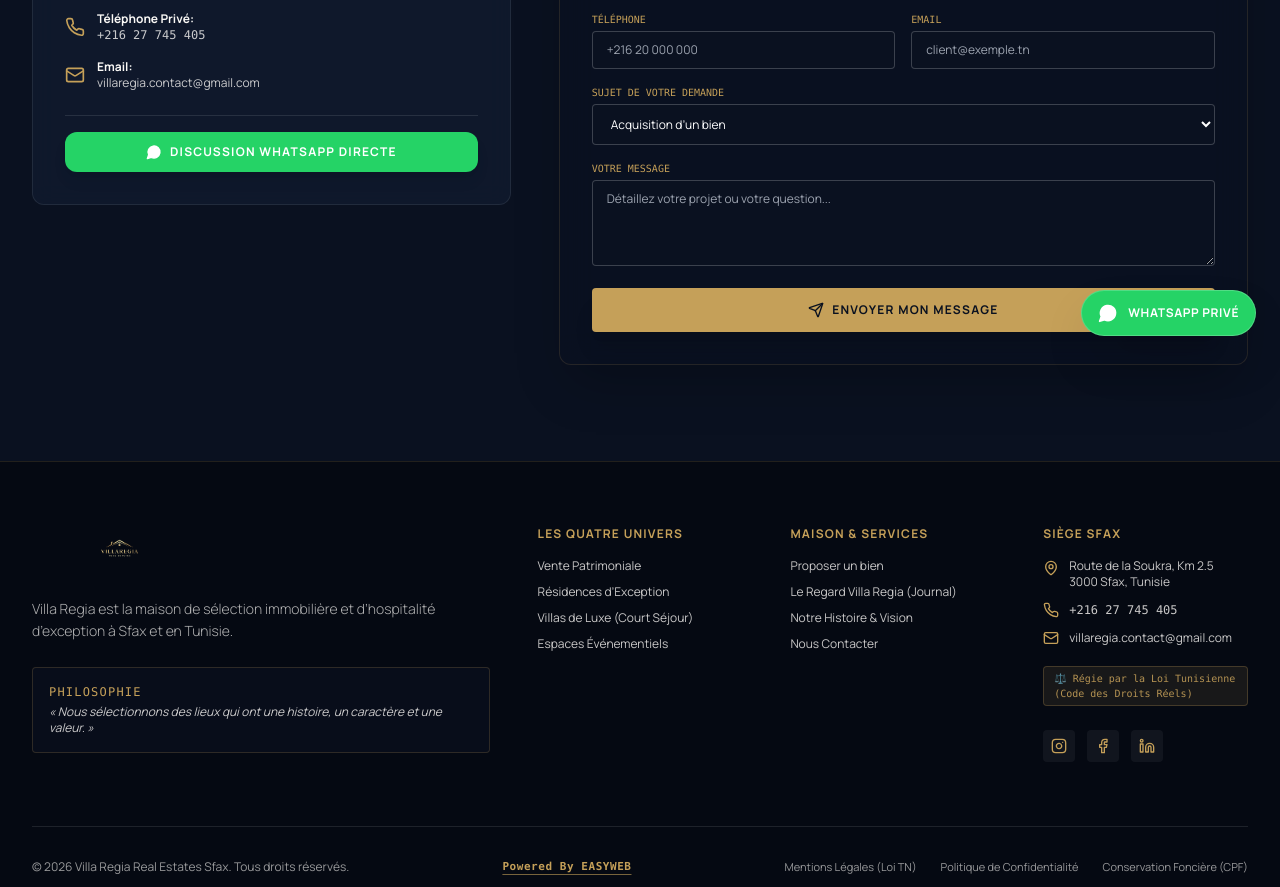
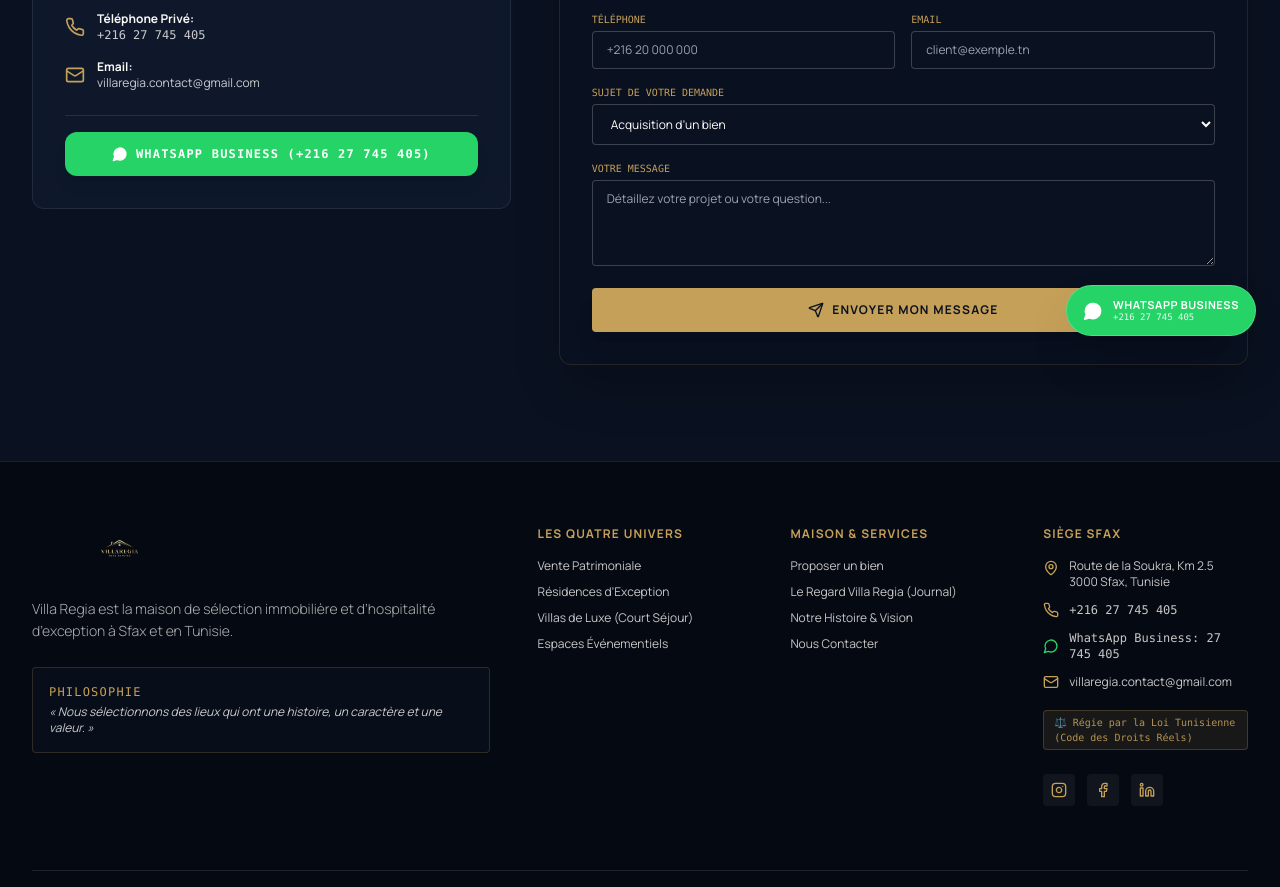
Before and after one commit to villaregiacontact-code/Villaregia, a Next.js app: page /contact in a window 1280 px wide. Shown: the part 440-1327 px from the top of the page. Built offline with nearby package versions, Linux system fonts and the light colour scheme.

Commit message:
fix: brand official WhatsApp contact as WhatsApp Business (+216 27 745 405) across platform

```diff
--- a/src/app/contact/page.tsx
+++ b/src/app/contact/page.tsx
@@ -90,13 +90,14 @@
 
               <div className="pt-4 border-t border-white/10">
                 <a
-                  href="https://wa.me/21627745405"
+                  href="https://wa.me/21627745405?text=Bonjour%20Villa%20Regia%2C%20je%20souhaite%20%C3%A9changer%20avec%20un%20conseiller%20concernant%20vos%20services%20immobiliers."
                   target="_blank"
                   rel="noopener noreferrer"
-                  className="w-full bg-[#25D366] text-white py-3 rounded-xl text-xs font-bold uppercase tracking-widest flex items-center justify-center gap-2 hover:opacity-95 shadow-lg transition-all"
+                  className="w-full bg-[#25D366] hover:bg-[#20ba5a] text-white py-3.5 rounded-xl text-xs font-bold uppercase tracking-widest flex items-center justify-center gap-2 hover:opacity-95 shadow-lg transition-all font-mono"
+                  title="Ouvrir le compte WhatsApp Business de Villa Regia (+216 27 745 405)"
                 >
                   <MessageCircle className="w-4 h-4 fill-current" />
-                  <span>Discussion WhatsApp Directe</span>
+                  <span>WhatsApp Business (+216 27 745 405)</span>
                 </a>
               </div>
             </div>
--- a/src/app/properties/[id]/page.tsx
+++ b/src/app/properties/[id]/page.tsx
@@ -306,9 +306,10 @@
                 target="_blank"
                 rel="noopener noreferrer"
                 className="w-full bg-[#25D366] hover:bg-[#20ba5a] text-white font-bold text-xs uppercase tracking-widest py-3.5 rounded flex items-center justify-center gap-2 shadow-lg transition-all"
+                title="Contacter le conseiller privé Villa Regia sur WhatsApp Business (+216 27 745 405)"
               >
                 <MessageCircle className="w-4 h-4 fill-current" />
-                <span>Contact WhatsApp Direct</span>
+                <span>WhatsApp Business Officiel</span>
               </a>
 
               {property.universe === 'LUXE' ? (
--- a/src/components/common/WhatsAppButton.tsx
+++ b/src/components/common/WhatsAppButton.tsx
@@ -15,11 +15,11 @@
 }) => {
   const { t } = useLanguage();
 
-  const phone = '21627745405'; // Villa Regia Sfax official WhatsApp contact
+  const phone = '21627745405'; // Villa Regia Sfax official WhatsApp Business contact
 
   const defaultText = propertyTitle
-    ? `Bonjour Villa Regia, je souhaite obtenir des informations exclusives concernant le bien : ${propertyTitle}.`
-    : customMessage || `Bonjour Villa Regia, je souhaite échanger avec un conseiller privé concernant vos biens à Sfax.`;
+    ? `Bonjour Villa Regia,\nJe souhaite obtenir des informations exclusives concernant le bien : ${propertyTitle}.`
+    : customMessage || `Bonjour Villa Regia,\nJe souhaite échanger avec un conseiller privé concernant vos biens d'exception à Sfax.`;
 
   const whatsappUrl = `https://wa.me/${phone}?text=${encodeURIComponent(defaultText)}`;
 
@@ -29,12 +29,18 @@
       target="_blank"
       rel="noopener noreferrer"
       className="fixed bottom-6 right-6 rtl:left-6 rtl:right-auto z-40 flex items-center gap-2.5 bg-[#25D366] hover:bg-[#20ba5a] text-white px-4 py-3 rounded-full shadow-2xl hover:scale-105 transition-all duration-300 group border border-white/20"
-      aria-label="Contact Villa Regia on WhatsApp"
+      aria-label="Contacter Villa Regia sur WhatsApp Business (+216 27 745 405)"
+      title="Compte WhatsApp Business Officiel — Villa Regia (+216 27 745 405)"
     >
       <MessageCircle className="w-5 h-5 fill-current" />
-      <span className="text-xs font-bold uppercase tracking-wider hidden sm:inline group-hover:inline">
-        WhatsApp Privé
-      </span>
+      <div className="hidden sm:flex flex-col items-start leading-tight">
+        <span className="text-[11px] font-bold uppercase tracking-wider">
+          WhatsApp Business
+        </span>
+        <span className="text-[9px] text-white/90 font-mono">
+          +216 27 745 405
+        </span>
+      </div>
     </a>
   );
 };
--- a/src/components/layout/Footer.tsx
+++ b/src/components/layout/Footer.tsx
@@ -4,7 +4,7 @@
 import Link from 'next/link';
 import Image from 'next/image';
 import { useLanguage } from '@/context/LanguageContext';
-import { MapPin, Phone, Mail, ArrowUpRight, Instagram, Facebook, Linkedin } from 'lucide-react';
+import { MapPin, Phone, Mail, ArrowUpRight, Instagram, Facebook, Linkedin, MessageCircle } from 'lucide-react';
 
 export const Footer: React.FC = () => {
   const { t } = useLanguage();
@@ -112,6 +112,12 @@
                 <a href="tel:+21627745405" className="hover:text-brand-gold font-mono">+216 27 745 405</a>
               </div>
               <div className="flex items-center gap-2.5">
+                <MessageCircle className="w-4 h-4 text-[#25D366] shrink-0" />
+                <a href="https://wa.me/21627745405" target="_blank" rel="noopener noreferrer" className="hover:text-emerald-400 font-mono flex items-center gap-1.5">
+                  <span>WhatsApp Business: 27 745 405</span>
+                </a>
+              </div>
+              <div className="flex items-center gap-2.5">
                 <Mail className="w-4 h-4 text-brand-gold shrink-0" />
                 <a href="mailto:villaregia.contact@gmail.com" className="hover:text-brand-gold">villaregia.contact@gmail.com</a>
               </div>
```
